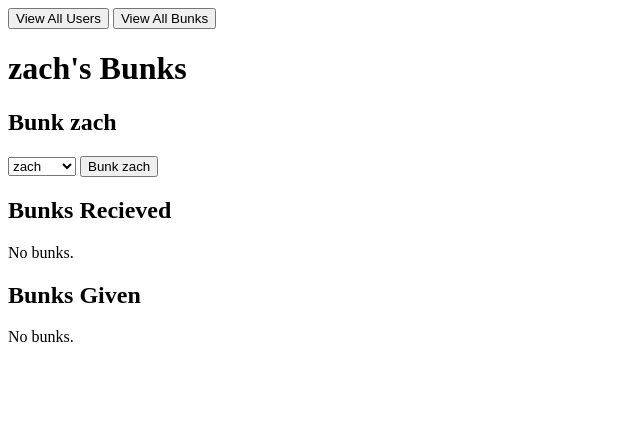
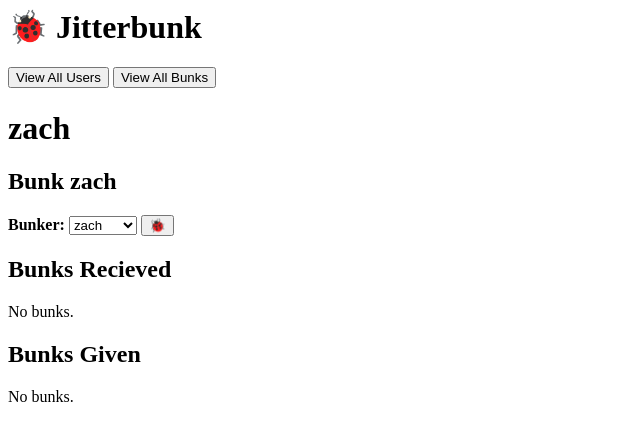
Before and after one commit to sarahdhedden/jitterbunk, a Django app: page /user/1 in a window 1280 px wide. Shown: the top 441 px of the page, without its empty margins (0-640 px from the left). Run offline with Django 3.2, Linux system fonts and the light colour scheme; data comes from the database, SQL or seed files in the repository.

Commit message:
Add styling

```diff
--- a/jitter/templates/jitter/all_bunks.html
+++ b/jitter/templates/jitter/all_bunks.html
@@ -1,6 +1,7 @@
 {% load static %}
 <link rel="stylesheet" type="text/css" href="{% static 'jitter/style.css' %}">
 
+{% include "jitter/header.html" %}
 <nav>
 	<button onclick="location.href='{% url 'jitter:users' %}'"> View Users </button>
 </nav>
--- a/jitter/templates/jitter/bunk_list.html
+++ b/jitter/templates/jitter/bunk_list.html
@@ -4,7 +4,7 @@
 {% if bunk_list %}
 	<table>
 	{% for bunk in bunk_list %}
-		<tr>
+	<tr>
 		<td>
 			<div class="bunk">
 				<a href="{% url 'jitter:user' bunk.from_user.id %}" class="user-info">
--- /dev/null
+++ b/jitter/templates/jitter/header.html
@@ -0,0 +1,6 @@
+{% load static %}
+<link rel="stylesheet" type="text/css" href="{% static 'jitter/style.css' %}">
+
+<h1>
+	&#128030; Jitterbunk
+</h1>
--- a/jitter/templates/jitter/user.html
+++ b/jitter/templates/jitter/user.html
@@ -1,22 +1,24 @@
 {% load static %}
 <link rel="stylesheet" type="text/css" href="{% static 'jitter/style.css' %}">
 
+{% include "jitter/header.html" %}
 <nav>
 	<button onclick="location.href='{% url 'jitter:users' %}'"> View All Users </button>
 	<button onclick="location.href='{% url 'jitter:all_bunks' %}'"> View All Bunks </button>
 </nav>
 
-<h1> {{user.username}}'s Bunks </h1>
+<h1> {{user.username}}</h1>
 
 <h2> Bunk {{user.username}} </h2>
 <form action="{% url 'jitter:add_bunk' user.id %}" method="post">
 	{% csrf_token %}
-	<select name="from_user">
+	<strong> Bunker: </strong>
+	<select name="from_user" class="user-select">
 		{% for from_user in users %}
 			<option value="{{from_user.id}}"> {{from_user.username}} </option>
 		{% endfor %}
 	</select>
-	<input type="submit" value="Bunk {{user.username}}">
+	<input type="submit" value="&#128030;" class="bunk-button">
 </form>
 
 <h2> Bunks Recieved </h2>
--- a/jitter/templates/jitter/user_list.html
+++ b/jitter/templates/jitter/user_list.html
@@ -1,6 +1,7 @@
 {% load static %}
 <link rel="stylesheet" type="text/css" href="{% static 'jitter/style.css' %}">
 
+{% include "jitter/header.html" %}
 <nav>
 	<button onclick="location.href='{% url 'jitter:all_bunks' %}'"> View Bunks </button>
 </nav>
```
